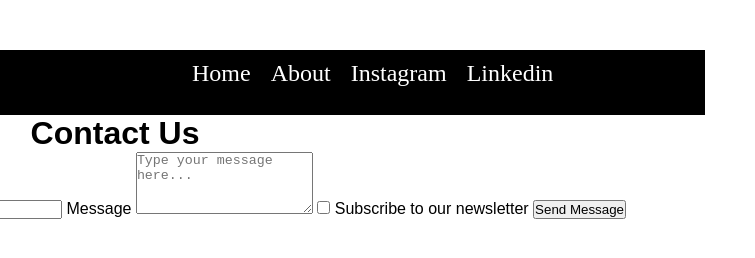
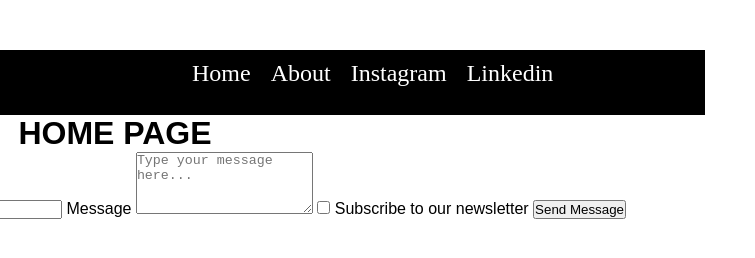
Before and after one commit to mrskriscarter/Final-Tech-Moms, a plain HTML site: page index.html in a window 1280 px wide. Shown: the full height of the page, 525-1280 px from the left. Drawn offline with Linux system fonts and the light colour scheme.

Commit message:
Changed Homepage H1 Tags

```diff
--- a/index.html
+++ b/index.html
@@ -33,7 +33,7 @@
 
 
     <div class="container">
-        <h1>Contact Us</h1>
+        <h1>HOME PAGE</h1>
         <form action="#">
             <label for="name">Name</label>
             <input type="tex" name="name" placeholder="Your full name" required>
```
